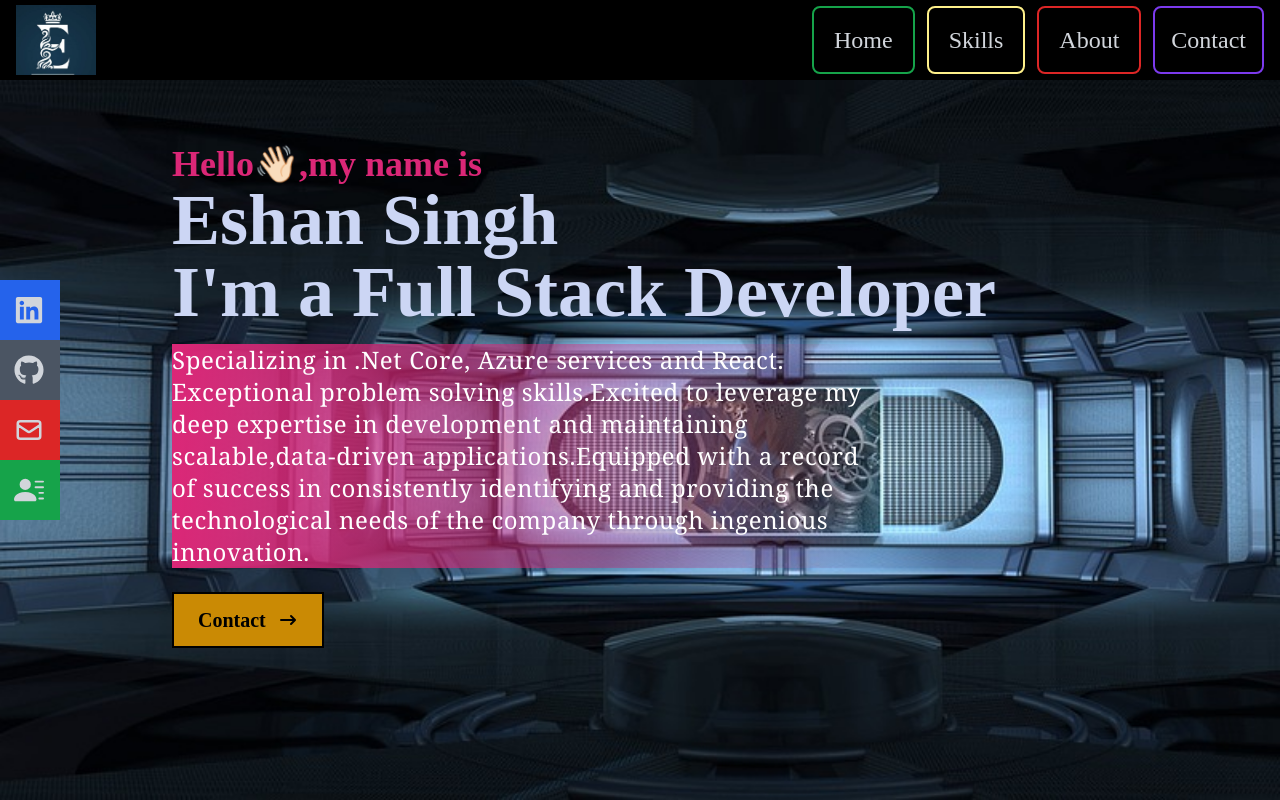
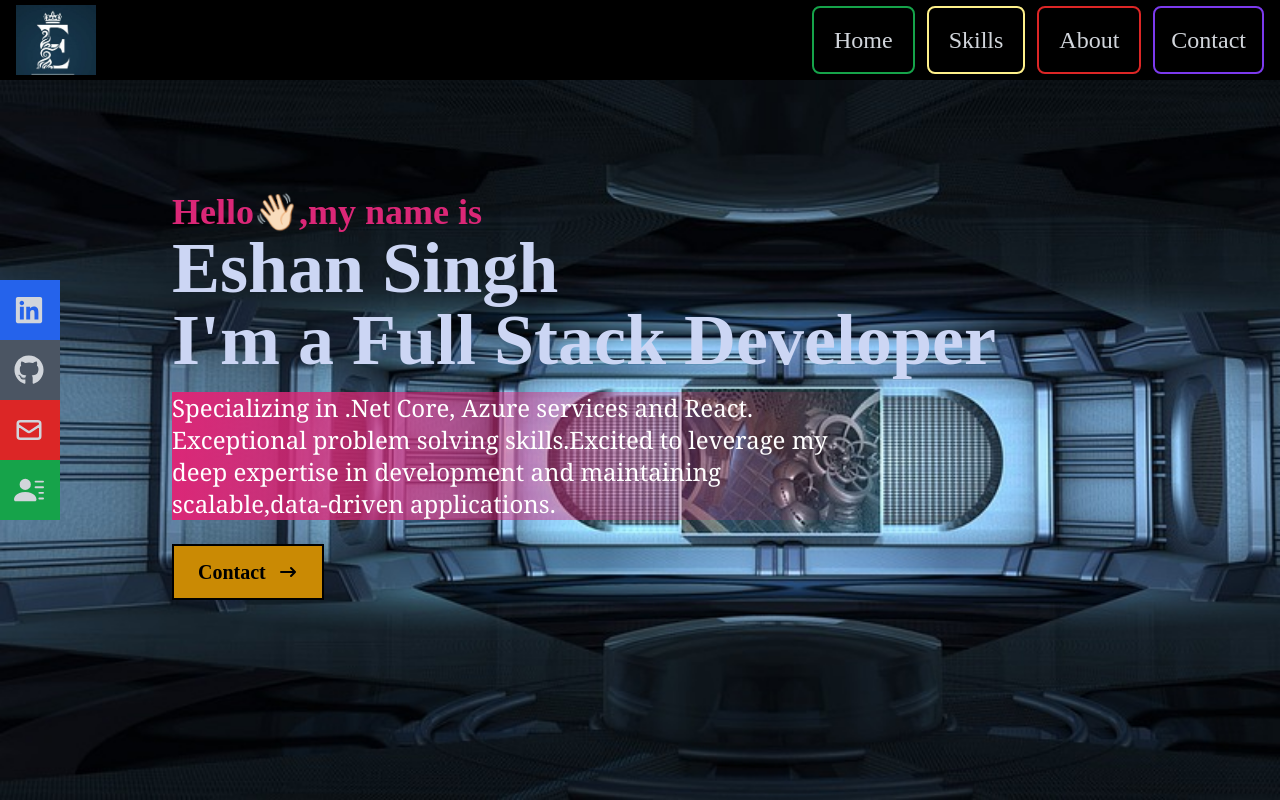
Before and after one commit to e-singh-dev1/personal-portfolio, a React (Vite) app: page / in a window 1280 px wide. Built offline with nearby package versions, Linux system fonts and the light colour scheme.

Commit message:
Fourth Commit  On branch master  Changes to be committed: 	modified:   src/Components/MainSection.jsx

```diff
--- a/src/Components/MainSection.jsx
+++ b/src/Components/MainSection.jsx
@@ -15,11 +15,10 @@ const MainSection = () => {
         <h2 className='text-4xl sm:text-7xl font-bold text-[#ccd6f4]'>
             I'm a Full Stack Developer
         </h2>
-        <p className='text-2xl text-bold tracking-wide font-serif text-white py-4 max-w-[700px] m-0 bg-clip-content bg-gradient-to-r from-pink-600 hover:to-yellow-500'>
+        <p className='text-2xl text-bold  font-serif text-white py-4 max-w-[700px] m-0 bg-clip-content bg-gradient-to-r from-pink-600 hover:to-yellow-500'>
          Specializing in .Net Core, Azure services and React.
          Exceptional problem solving skills.Excited to leverage my deep expertise in
-         development and maintaining scalable,data-driven applications.Equipped with a record
-         of success in consistently identifying and providing the technological needs of the company through ingenious innovation.
+         development and maintaining scalable,data-driven applications.
          </p>
 
         <div>
```
